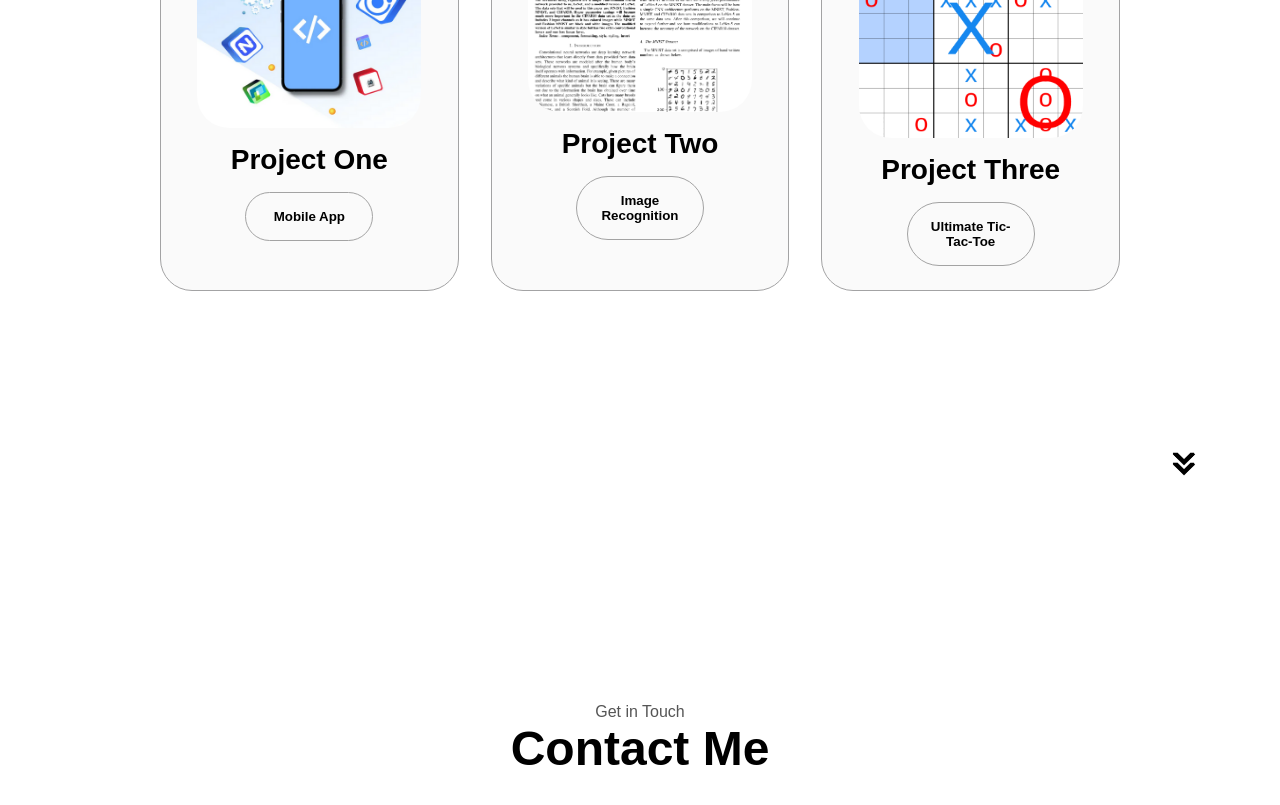
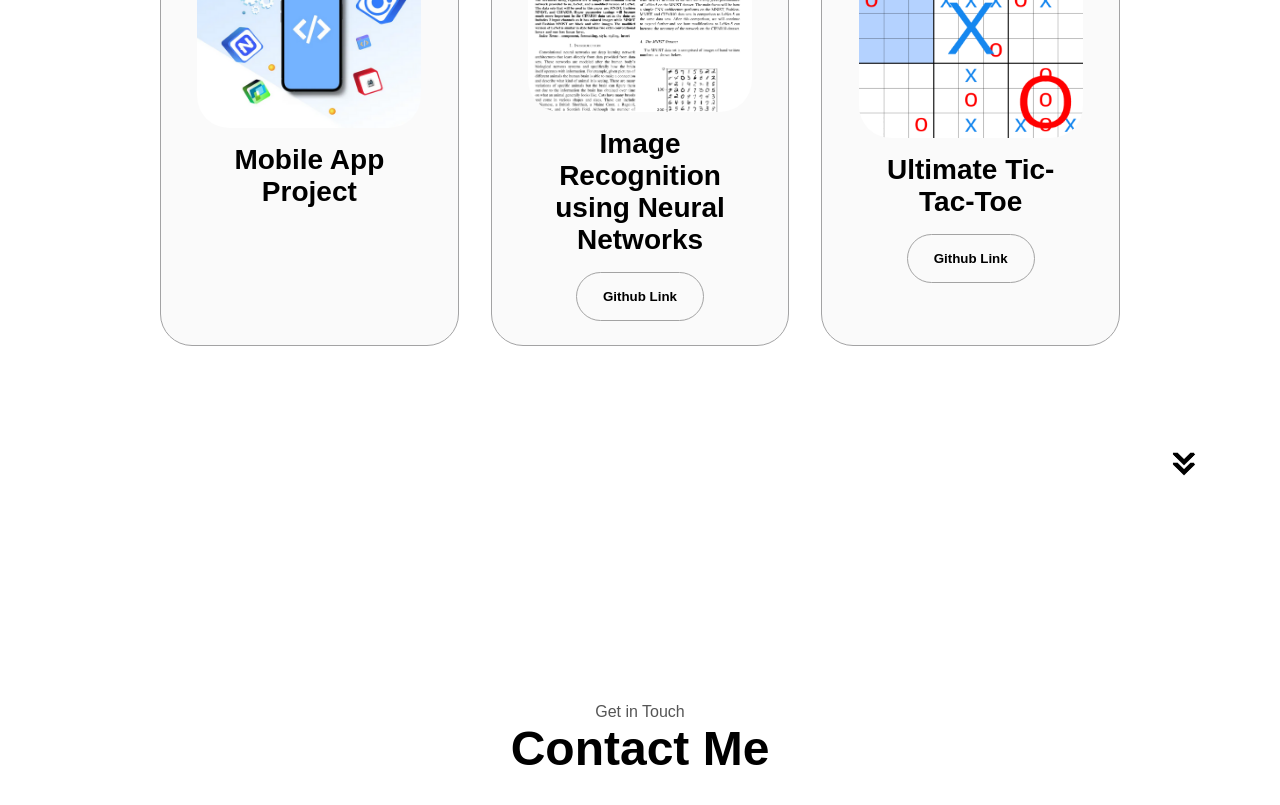
Before and after one commit to Rafael-Gayahan/PersonalWebsite, a plain HTML site: page index.html in a window 1280 px wide. Shown: the part 2680-3485 px from the top of the page. Drawn offline with Linux system fonts and the light colour scheme.

Commit message:
Added links to project github

```diff
--- a/index.html
+++ b/index.html
@@ -192,27 +192,27 @@
                 <div class="article-container">
                     <img src="./assets/project-1.png" alt="Project 1" class="project-img"/>
                 </div>
-                <h2 class="experience-sub-title project-title">Project One</h2>
+                <h2 class="experience-sub-title project-title">Mobile App Project</h2>
                 <div class="btn-container">
-                    <button class="btn btn-color-2 project-btn" onclick="location.href='https://github.com/'">Mobile App</button>
+                    <!--<button class="btn btn-color-2 project-btn" onclick="location.href='https://github.com/'">Not Available</button>-->
                 </div>
             </div>
             <div class = "details-container color-container">
                 <div class="article-container">
                     <img src="./assets/project-2.png" alt="Project 1" class="project-img"/>
                 </div>
-                <h2 class="experience-sub-title project-title">Project Two</h2>
+                <h2 class="experience-sub-title project-title">Image Recognition using Neural Networks</h2>
                 <div class="btn-container">
-                    <button class="btn btn-color-2 project-btn" onclick="location.href='https://github.com/'">Image Recognition</button>
+                    <button class="btn btn-color-2 project-btn" onclick="location.href='https://github.com/Rafael-Gayahan/MachineLearningProject'">Github Link</button>
                 </div>
             </div>
             <div class = "details-container color-container">
                 <div class="article-container">
                     <img src="./assets/project-3.png" alt="Project 1" class="project-img"/>
                 </div>
-                <h2 class="experience-sub-title project-title">Project Three</h2>
+                <h2 class="experience-sub-title project-title">Ultimate Tic-Tac-Toe</h2>
                 <div class="btn-container">
-                    <button class="btn btn-color-2 project-btn" onclick="location.href='https://github.com/'">Ultimate Tic-Tac-Toe</button>
+                    <button class="btn btn-color-2 project-btn" onclick="location.href='https://github.com/Rafael-Gayahan/Ultimate-TicTacToe'">Github Link</button>
                 </div>
             </div>
         </div>
```
